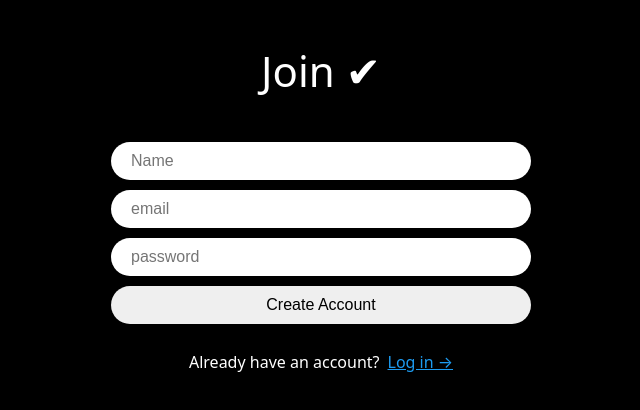
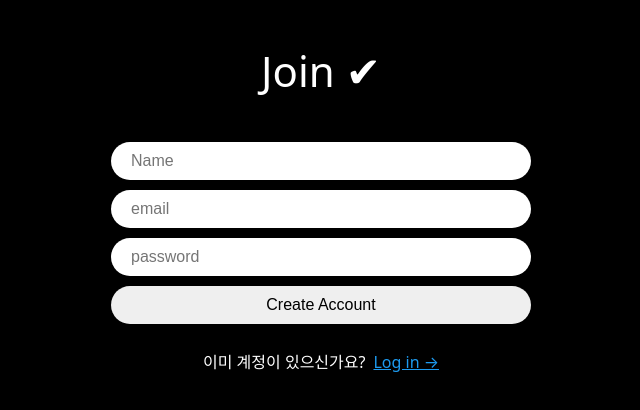
Before and after one commit to kor-seonwoo/nwitter2023, a React (Vite) app: page /create-account in a window 1280 px wide. Shown: the top 410 px of the page, without its empty margins (319-959 px from the left). Built offline with nearby package versions, Linux system fonts and the light colour scheme; the HTML template or start-up script is replaced by a standard one.

Commit message:
text modify

```diff
--- a/src/routes/create-account.tsx
+++ b/src/routes/create-account.tsx
@@ -52,7 +52,7 @@ export default function CreateAccount() {
             </Form>
             {error !== "" ? <Error>{error}</Error>:null}
             <Switcher>
-                Already have an account?{""}
+                이미 계정이 있으신가요?{""}
                 <Link to="/login">Log in &rarr;</Link>
             </Switcher>
         </Wrapper>
--- a/src/routes/login.tsx
+++ b/src/routes/login.tsx
@@ -46,7 +46,7 @@ export default function CreateAccount() {
             </Form>
             {error !== "" ? <Error>{error}</Error>:null}
             <Switcher>
-                Don't have an account?{""}
+                아직 계정이 없으신가요?{""}
                 <Link to="/create-account">Create one &rarr;</Link>
             </Switcher>
             <GithubButton />
```
